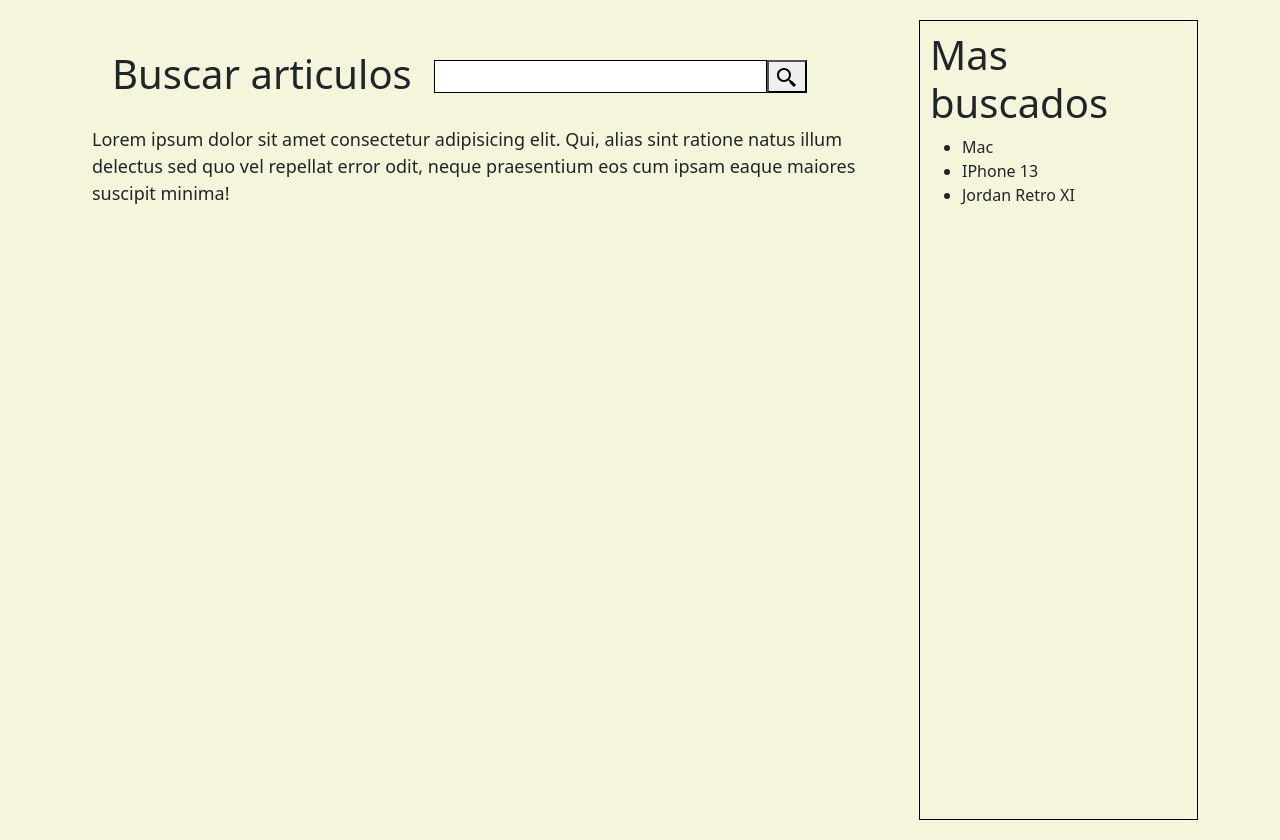
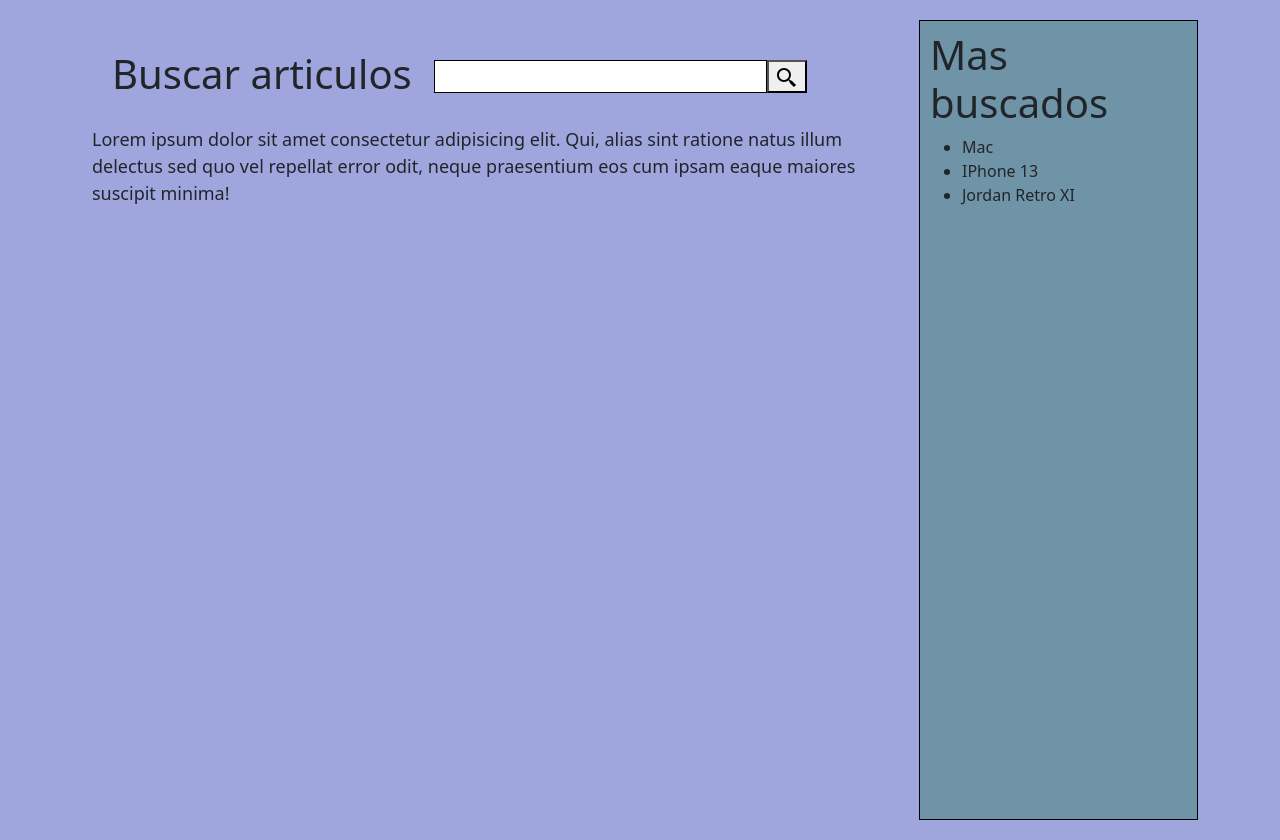
Before and after one commit to msosav/Lookup, a Django app: page / in a window 1280 px wide. Shown: the part 56-896 px from the top of the page. Run offline with Django 4.2, Linux system fonts and the light colour scheme.

Commit message:
cambie los colores

```diff
--- a/templates/inicio.html
+++ b/templates/inicio.html
@@ -4,13 +4,13 @@
     <title>Lookup</title>
     <style>
       .inicio {
-        background-color: beige;
+        background-color: rgb(158, 166, 221);
       }
       .container {
         padding: 20px;
         display: grid;
         grid-template-columns: 2fr 0.1fr 0.7fr;
-        background-color: beige;
+        background-color: rgb(158, 166, 221);
       }
     </style>
   </head>
--- a/templates/masBuscados.html
+++ b/templates/masBuscados.html
@@ -4,6 +4,7 @@
     padding: 10px;
     border: 1px solid black;
     height: 100vh;
+    background-color: rgb(111, 148, 168);
   }
 </style>
 <html lang="en">
```
